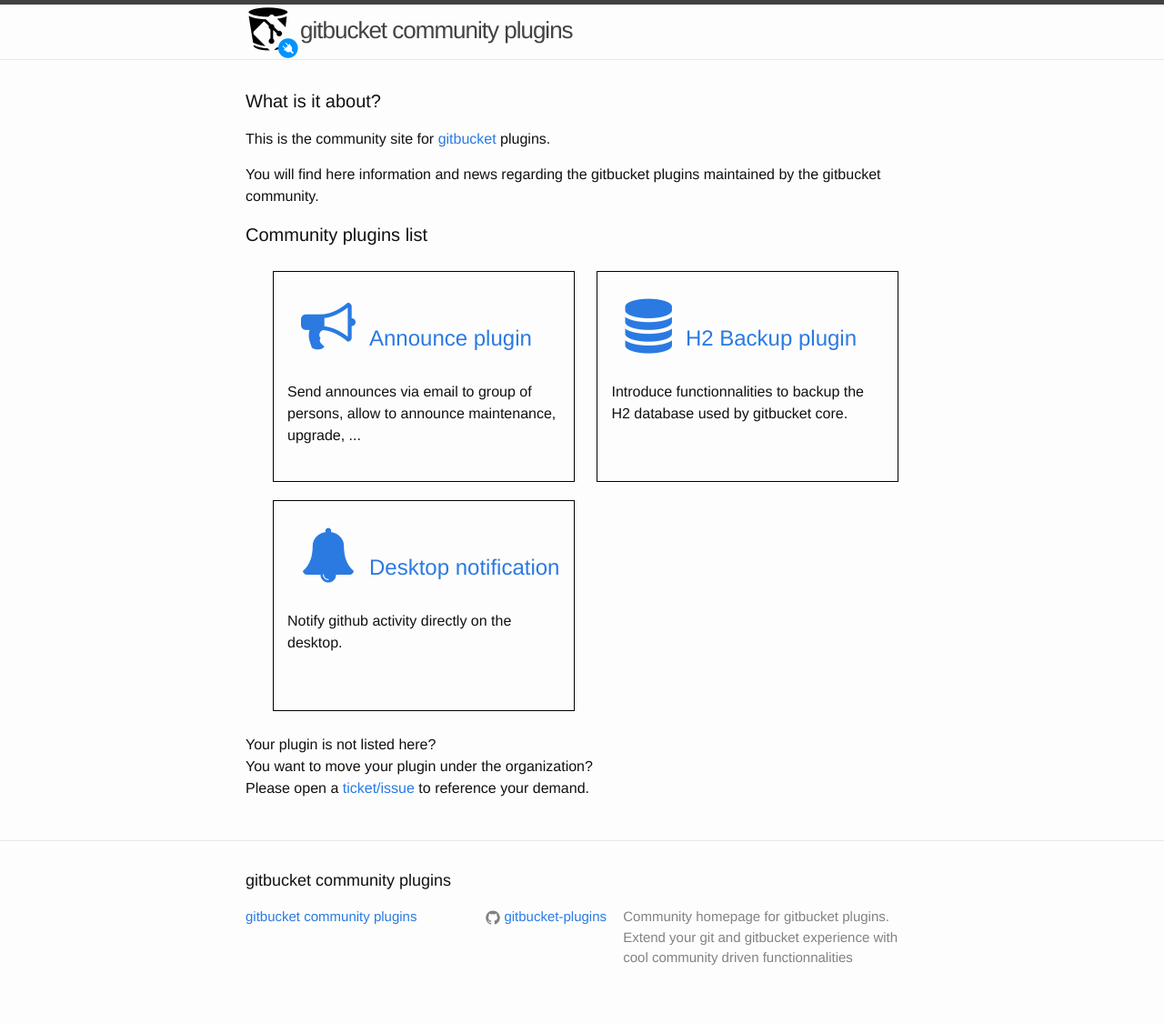
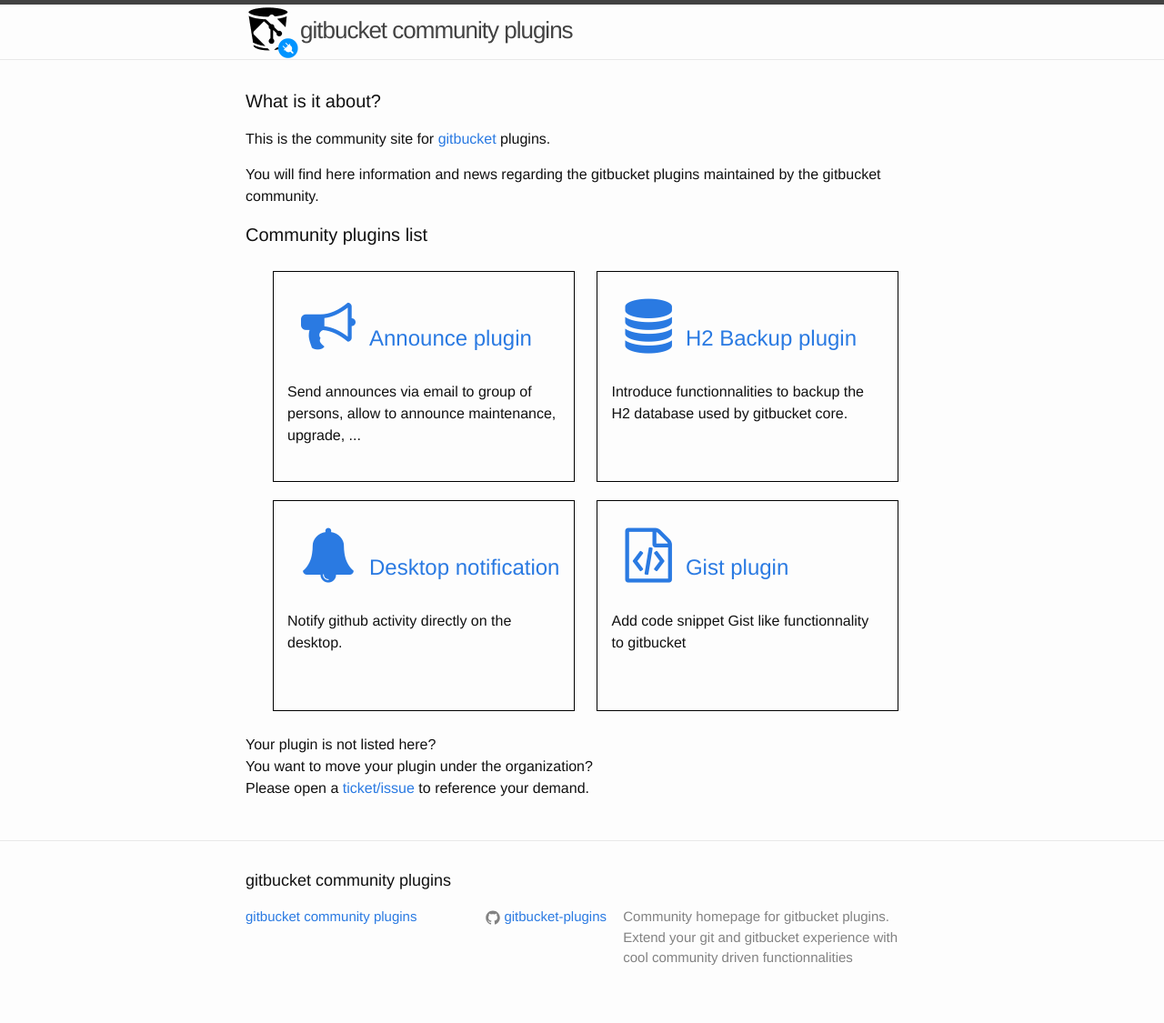
Before and after one commit to gitbucket-plugins/gitbucket-plugins.github.io, a Jekyll site: the page built from index.html, in a window 1280 px wide. Shown: the whole page at 91% size. Built offline with Jekyll 4.4.1, drawn with Linux system fonts in a browser that asks for light colours; nearby versions of some CDN libraries.

Commit message:
add gist plugin, closes #2

```diff
--- a/index.html
+++ b/index.html
@@ -31,6 +31,12 @@
         </h2>
           <p>Notify github activity directly on the desktop.</p>
       </li>
+      <li>
+        <h2>
+          <a class="post-link" href="https://github.com/gitbucket/gitbucket-gist-plugin"><span class="fa fa-file-code-o"></span>Gist plugin</a>
+        </h2>
+          <p>Add code snippet Gist like functionnality to gitbucket</p>
+      </li>
   </ul>
   <p>Your plugin is not listed here?<br>You want to move your plugin under the organization?<br>Please open a <a href="https://github.com/gitbucket-plugins/gitbucket-plugins.github.io/issues">ticket/issue</a> to reference your demand.</p>
 </div>
```
